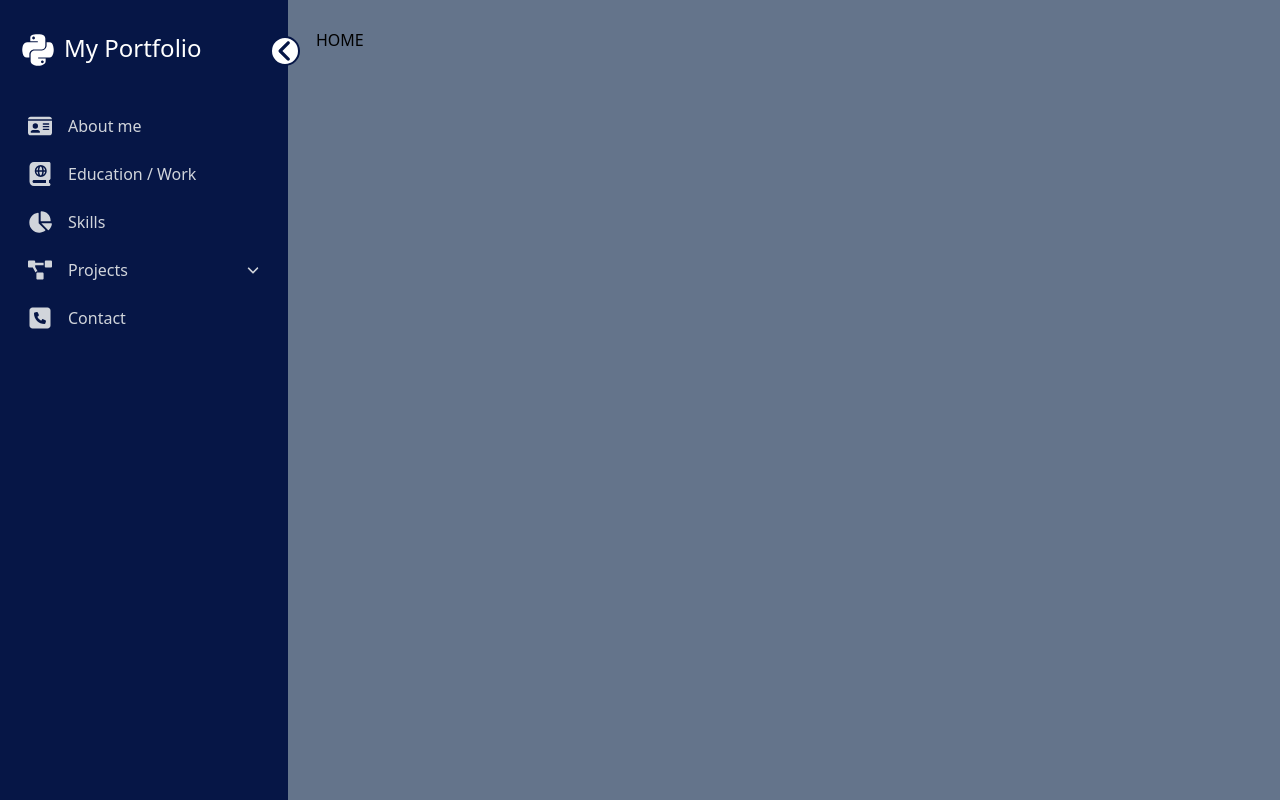
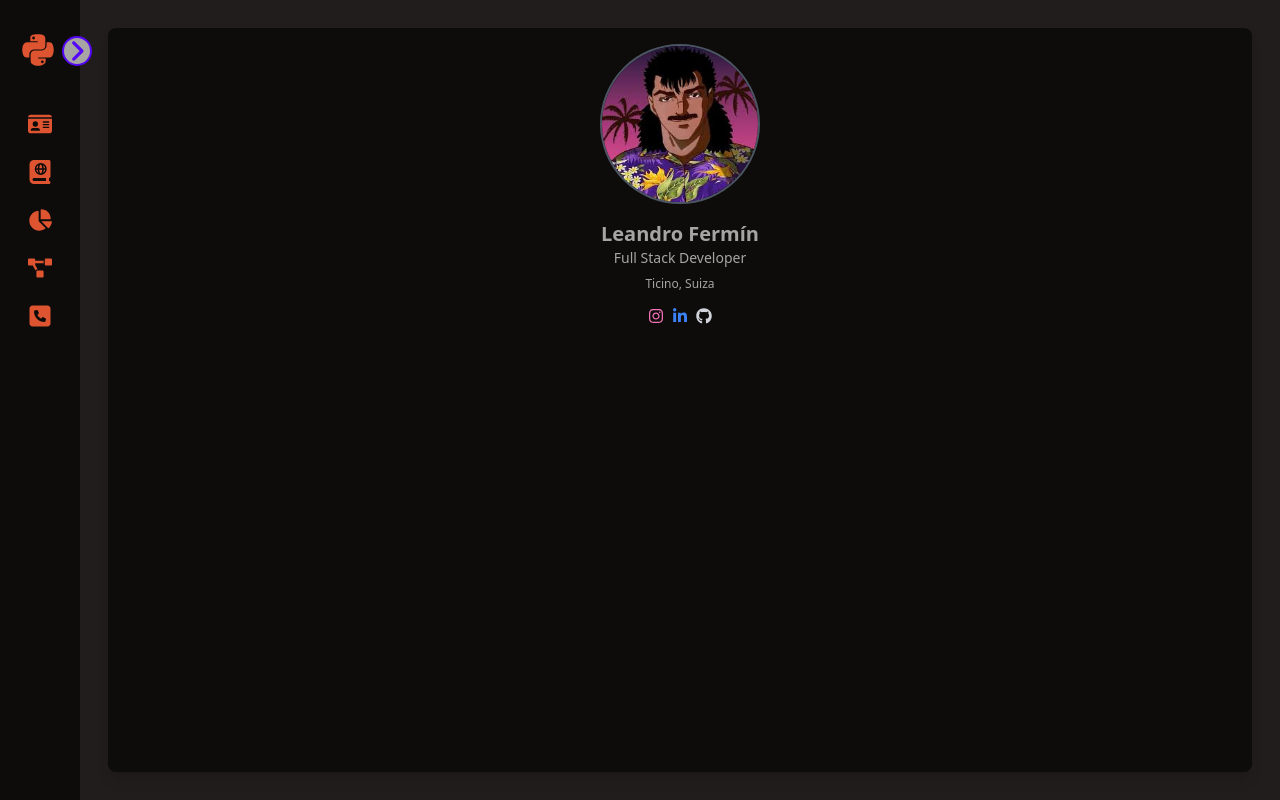
Before and after one commit to GeneralErdon/portfolio, a React (Vite) app: page / in a window 1280 px wide. Built offline with nearby package versions, Linux system fonts and the light colour scheme.

Commit message:
Agregado mejoras

```diff
--- a/package.json
+++ b/package.json
@@ -34,5 +34,6 @@
     "tailwindcss": "^3.4.3",
     "typescript": "^5.2.2",
     "vite": "^5.2.0"
-  }
+  },
+  "packageManager": "yarn@4.2.2"
 }
--- a/src/App.tsx
+++ b/src/App.tsx
@@ -6,12 +6,12 @@ import NotFound from "@pages/NotFound";
 const App = () => {
   return (
     <Router>
-      <Layout>
-        <Routes location="/">
-          <Route path="/" Component={Home} />
-          <Route path="/*" Component={NotFound} />
+        <Routes >
+          <Route path="/" element={<Layout />} >
+            <Route index element={<Home/>} />
+            <Route path="*" element={<NotFound/>} />
+          </Route>
         </Routes>
-      </Layout>
     </Router>
   );
 };
--- a/src/components/Layout.tsx
+++ b/src/components/Layout.tsx
@@ -1,10 +1,11 @@
+import { Outlet } from "react-router-dom";
 import Sidebar from "./Sidebar";
 
-const Layout: React.FC<Props> = ({ children }) => {
+const Layout: React.FC<Props> = () => {
   return (
-    <div className=" flex bg-slate-500">
+    <div className=" flex bg-dark-gray-500 ">
       <Sidebar />
-      <main className="p-7">{children}</main>
+      <main className="p-7 h-screen w-screen"><Outlet /></main>
     </div>
   );
 };
--- a/src/components/Sidebar.tsx
+++ b/src/components/Sidebar.tsx
@@ -3,6 +3,7 @@ import { useState } from "react";
 import { FaAngleLeft, FaPython } from "react-icons/fa6";
 import SidebarItem from "./SidebarItem";
 import { MenuItems } from "@utils/constants";
+import { useNavigate } from "react-router-dom";
 
 
 
@@ -10,30 +11,33 @@ import { MenuItems } from "@utils/constants";
 
 //* Sidebar
 const Sidebar: React.FC<Props> = () => {
-  const [open, setOpen] = useState<boolean>(true);
-
+  const [open, setOpen] = useState<boolean>(false);
+  const navigator = useNavigate();
 
   return (
     <div
-      className={`h-screen bg-dark-purple p-5 pt-8 ${open ? "w-72" : "w-20"} duration-300 relative`} >
+      className={`h-screen  bg-dark-gray-800 p-5 pt-8 ${open ? "w-72" : "w-20"} duration-300 relative font-custom`} >
 
       {/* Sidebar Arrow button */}
       <FaAngleLeft
         className={
-          `text-dark-purple bg-white border-2 border-dark-purple
+          `text-purple-500 bg-dark-gray-200 border-2 border-purple-500
             cursor-pointer  text-3xl rounded-full absolute -right-3 top-9
-            ${!open && "rotate-180"} duration-500`
+            ${!open && "rotate-180"} duration-500 `
         }
         onClick={() => {setOpen(!open)}}
       />
 
       {/* Logotype  */}
-      <div className="inline-flex ">
+      <div className="inline-flex " onClick={() => navigator("/")}>
         <FaPython className= {
-          `text-white text-4xl rounded cursor-pointer
+          `text-orange-500 text-4xl  rounded cursor-pointer
             block float-left mr-2 duration-500 ${open && "rotate-[360deg]"}`
-          } />
-        <h1 className={`text-white origin-left font-medium text-2xl ${!open && "hidden"}`}>My Portfolio</h1>
+          }
+
+          />
+        <h1 className={`text-dark-gray-200 origin-left text-md text-center  ${!open && "hidden"} cursor-pointer`}>My Portfolio</h1>
+
       </div>
 
       {/* Sidebar items or Options */}
--- a/src/components/SidebarItem.tsx
+++ b/src/components/SidebarItem.tsx
@@ -1,6 +1,7 @@
 import { useState } from "react";
 import { FaAngleDown } from "react-icons/fa6";
 import { MdDashboard } from "react-icons/md";
+import { useNavigate } from "react-router-dom";
 
 const SidebarItem: React.FC<SidebarProps> = ({
   title,
@@ -10,20 +11,28 @@ const SidebarItem: React.FC<SidebarProps> = ({
   submenu,
   submenuItems,
   spacing,
+  endpoint,
 }) => {
   const [subMenuOpen, setSubMenuOpen] = useState<boolean>(false);
+  const navigator = useNavigate();
 
   return (
     <>
       <li
         key={key}
-        className={`text-gray-300 text-sm flex items-center gap-x-4 cursor-pointer rounded-md p-2 hover:bg-light-white
+        className={`text-dark-gray-200 text-sm flex items-center gap-x-4 cursor-pointer rounded-md p-2 hover:bg-light-white
         ${spacing ? "mt-9" : "mt-2"}
         `}
-        onClick={() => setSubMenuOpen(!subMenuOpen)}
+        onClick={() => {
+          if (submenu){
+            setSubMenuOpen(!subMenuOpen)
+          } else {
+            navigator(endpoint)
+          }
+        }}
       >
         {/* Icon */}
-        <span className="text-2xl block float-left">
+        <span className="text-2xl block float-left text-orange-500">
           {icon ?? <MdDashboard />}
         </span>
 
@@ -51,8 +60,10 @@ const SidebarItem: React.FC<SidebarProps> = ({
                 className={`text-gray-300 text-sm flex items-center gap-x-4 cursor-pointer rounded-md p-2 hover:bg-light-white
                 ${spacing ? "mt-9" : "mt-2"} px-5
                 `}
+                onClick={() => navigator(subItem.endpoint)}
               >
                 <span>{subItem.title}</span>
+
               </li>
             ))
           }
--- a/src/components/types.d.ts
+++ b/src/components/types.d.ts
@@ -14,6 +14,7 @@ type MenuItem = {
   icon?: DetailedHTMLProps<HTMLAttributes<HTMLSpanElement>, HTMLSpanElement>
   submenu?: boolean
   submenuItems?: MenuItem[]
+  endpoint:string
 }
 
 type SidebarProps = TSidebarItem & MenuItem
--- a/src/index.css
+++ b/src/index.css
@@ -1,3 +1,10 @@
 @tailwind base;
 @tailwind components;
 @tailwind utilities;
+
+@font-face {
+    font-family:'PressStart2P-Regular';
+    src: url('./assets/fonts/PressStart2P-Regular.ttf');
+
+    font-style: normal;
+}
--- a/src/pages/Home.tsx
+++ b/src/pages/Home.tsx
@@ -1,7 +1,28 @@
+import {  FaGithub, FaInstagram, FaLinkedinIn, } from "react-icons/fa6";
+import guts_bigote from '@assets/images/guts_bigote.jpg'
+import { SOCIAL_MEDIA } from "@utils/constants";
+
 const Home: React.FC<Props> = () => {
-  return <div>
-    <h1>HOME</h1>
-  </div>;
+  return (
+    <div className="bg-dark-gray-800 h-full w-full text-dark-gray-200 p-4 rounded-lg overflow-hidden shadow-lg">
+      <div className="flex justify-center">
+        <img
+        className="rounded-full border-2 border-gray-600 h-[10rem] w-[10rem]"
+        src={guts_bigote} alt="Avatar de Daniel Fischer"
+        />
+      </div>
+      <div className="text-center mt-4">
+        <p className="text-xl font-semibold">Leandro Fermín</p>
+        <p className="text-sm">Full Stack Developer</p>
+        <p className="text-xs mt-2">Ticino, Suiza</p>
+      </div>
+      <div className="flex justify-center mt-4">
+        <a href="#" target="_blank" className="text-pink-400 mx-1"><FaInstagram /></a>
+        <a href="#" target="_blank" className="text-blue-500 mx-1"><FaLinkedinIn /></a>
+        <a href={SOCIAL_MEDIA.GITHUB} target="_blank" className="text-gray-300 mx-1"><FaGithub /></a>
+      </div>
+    </div>
+  );
 };
 
 export default Home;
--- a/src/utils/constants.tsx
+++ b/src/utils/constants.tsx
@@ -2,18 +2,24 @@ import { FaProjectDiagram } from "react-icons/fa";
 import { FaBookAtlas, FaIdCard, FaChartPie, FaSquarePhone } from "react-icons/fa6";
 
 export const MenuItems:MenuItem[] = [ //* Lista de componentes en el Sidebar
-  { title: "About me", icon: <FaIdCard /> },
-  { title: "Education / Work", icon: <FaBookAtlas />},
-  { title: "Skills", icon: <FaChartPie />},
+  { title: "About me", icon: <FaIdCard />, endpoint: "about" },
+  { title: "Education / Work", icon: <FaBookAtlas />, endpoint: "education"},
+  { title: "Skills", icon: <FaChartPie />, endpoint: "skills"},
   {
     title: "Projects",
     submenu: true,
     icon: <FaProjectDiagram />,
+    endpoint: "",
     submenuItems: [
-      { title: "syscam" },
-      { title: "sinteg" },
-      { title: "vitacord" },
+      { title: "syscam", endpoint:"syscam" },
+      { title: "sinteg", endpoint: "sinteg" },
+      { title: "vitacord", endpoint: "vitacord" },
     ],
   },
-  { title: "Contact", icon: <FaSquarePhone />},
+  { title: "Contact", icon: <FaSquarePhone />, endpoint: "contact"},
 ]
+
+
+export const SOCIAL_MEDIA = {
+  "GITHUB": "https://github.com/GeneralErdon"
+}
--- a/tailwind.config.js
+++ b/tailwind.config.js
@@ -1,16 +1,49 @@
 /** @type {import('tailwindcss').Config} */
 export default {
-  content: [
-    "./index.html",
-    "./src/**/*.{js,ts,jsx,tsx}"
-  ],
+  content: ["./index.html", "./src/**/*.{js,ts,jsx,tsx}"],
   theme: {
     extend: {
-      colors:{
+      colors: {
+        "dark-gray": {
+          100: "#d3d2d2",
+          200: "#a6a5a4",
+          300: "#7a7777",
+          400: "#4d4a49",
+          500: "#211d1c",
+          600: "#1a1716",
+          700: "#141111",
+          800: "#0d0c0b",
+          900: "#070606",
+        },
+        "purple": {
+          100: "#ddcdfe",
+          200: "#bb9bfc",
+          300: "#996afb",
+          400: "#7738f9",
+          500: "#5506f8",
+          600: "#4405c6",
+          700: "#330495",
+          800: "#220263",
+          900: "#110132",
+        },
+        "orange": {
+          100: "#f8ddd6",
+          200: "#f2bbad",
+          300: "#eb9883",
+          400: "#e5765a",
+          500: "#de5431",
+          600: "#b24327",
+          700: "#85321d",
+          800: "#592214",
+          900: "#2c110a",
+        },
         "dark-purple": "#061646",
         "light-white": "#2F3B65",
-      }
+      },
+      fontFamily: {
+        custom: ["PressStart2P-Regular", "sans-serif"],
+      },
     },
   },
   plugins: [],
-}
+};
```
Also changed, not shown: .yarnrc.yml, src/assets/fonts/PressStart2P-Regular.ttf (added), src/assets/images/guts_bigote.jpg (added).
